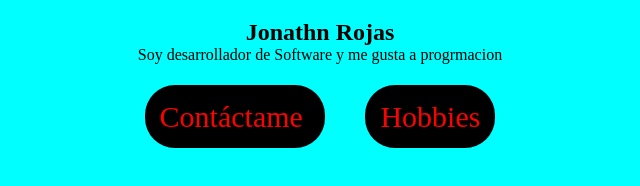
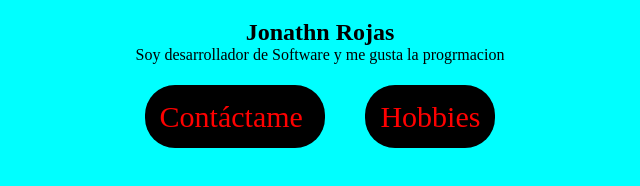
Before and after one commit to jasia86/CVJonathanRojas2, a plain HTML site: page index.html in a window 1280 px wide. Shown: the part 328-514 px from the top of the page, 320-960 px from the left. Drawn offline with nearby package versions, Linux system fonts and the light colour scheme.

Commit message:
Update index.html

```diff
--- a/index.html
+++ b/index.html
@@ -16,7 +16,7 @@
   <br>
   <br>
   <h2>Jonathn Rojas</h2>
-  <p>Soy desarrollador de Software y me gusta a progrmacion</p>
+  <p>Soy desarrollador de Software y me gusta la progrmacion</p>
 
   <br>
   <br>
```
